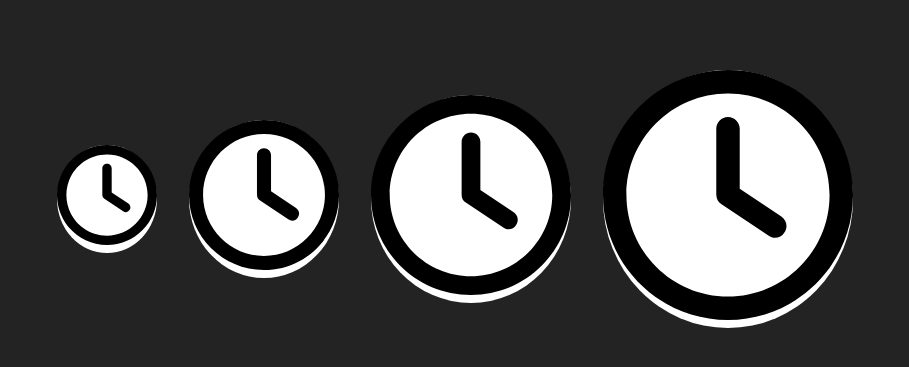
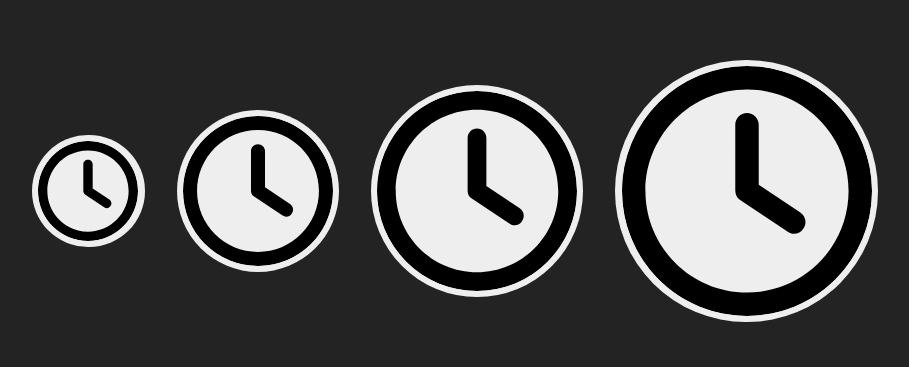
Before and after one commit to GenaroIBC/custom-elements, a plain HTML site: page index.html in a window 1280 px wide. Shown: the part 209-576 px from the top of the page, without its empty margins (185-1094 px from the left). Drawn offline with Linux system fonts and the light colour scheme.

Commit message:
[FEAT]: add styles

```diff
--- a/style.css
+++ b/style.css
@@ -9,6 +9,9 @@ body {
   justify-content: center;
   align-items: center;
 
+  padding: 0 1rem;
+  margin: 0;
+
   background-color: #232323;
   color: #fff;
 
@@ -17,7 +20,14 @@ body {
 }
 
 random-image {
-  background-color: #fff;
+  background-color: #eee;
   margin: 1rem;
   border-radius: 50%;
+  padding: 0.5%;
 }
+random-image img {
+  display: block;
+  border-radius: 50%;
+  object-fit: cover;
+  max-width: 100%;
+}
```
